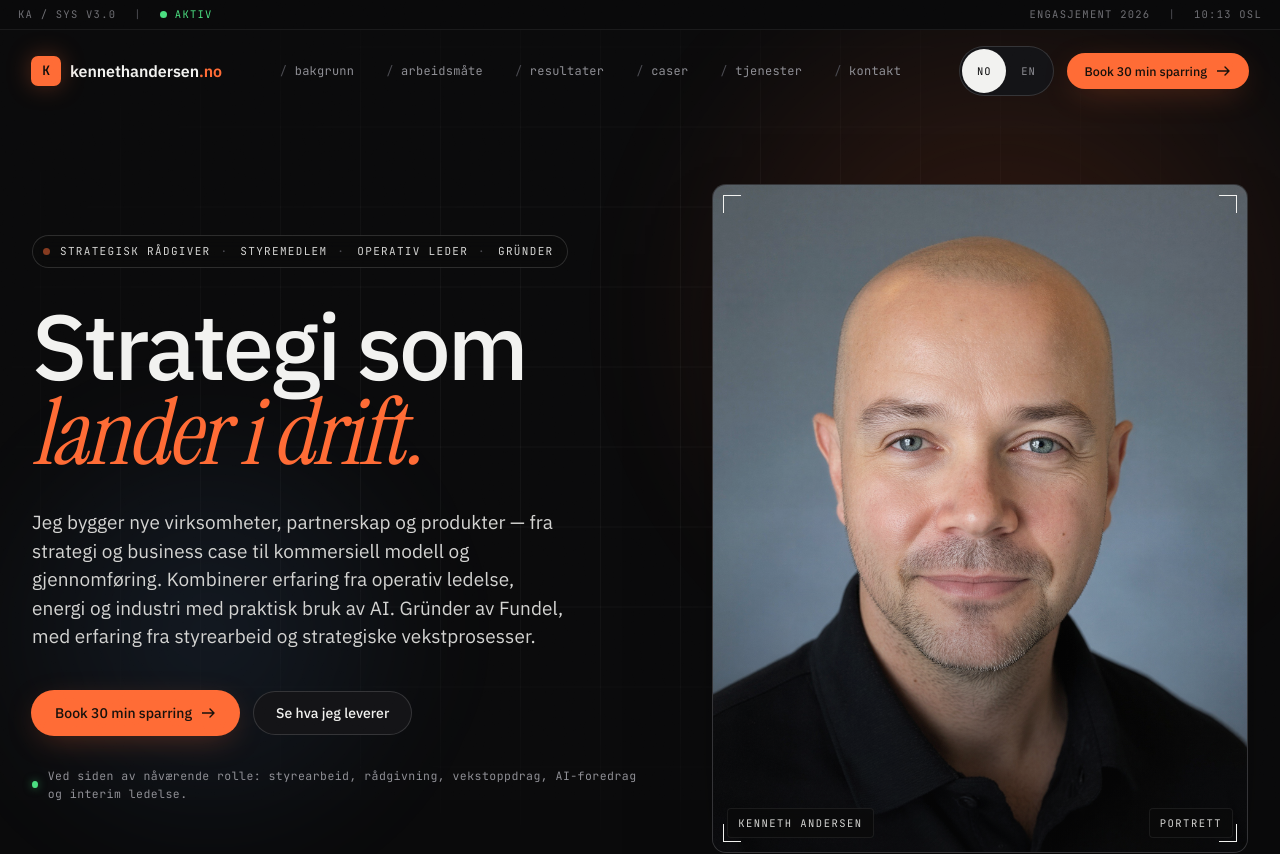
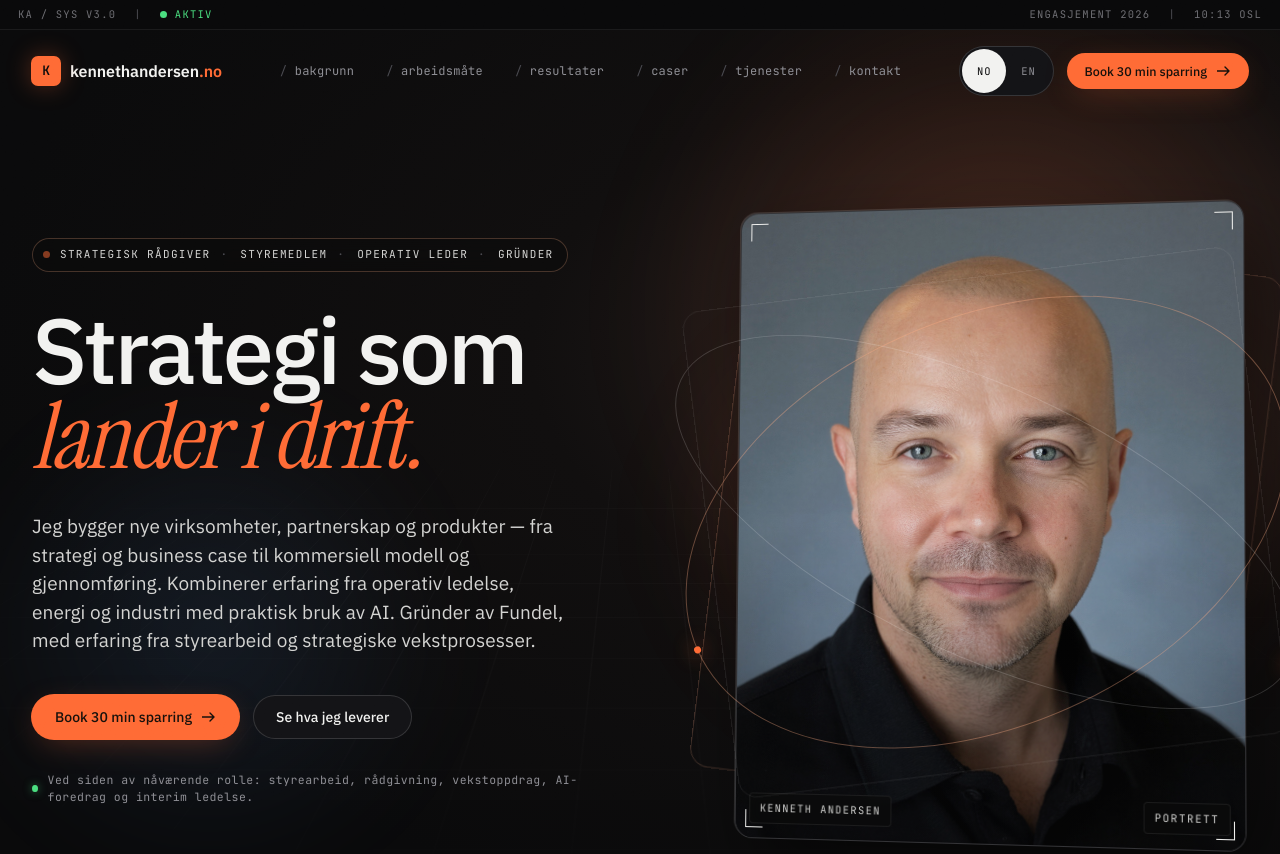
Before and after one commit to kenneth359/kenneth-andersen, a Next.js app: page / in a window 1280 px wide. Shown: the top 854 px of the page. Built offline with nearby package versions, Linux system fonts and the light colour scheme.

Commit message:
Refresh app/globals.css

```diff
--- a/app/globals.css
+++ b/app/globals.css
@@ -848,3 +848,27 @@ img { display: block; max-width: 100%; }
   /* Aside blocks */
   .aside-block { padding: 18px; }
 }
+
+/* Dimensional portrait and refined surfaces */
+.hero { isolation: isolate; background: radial-gradient(ellipse at 80% 35%, #29201e 0, #100e0e 34%, var(--bg) 72%); }
+.hero-bg .grid { opacity: .45; transform: perspective(800px) rotateX(55deg) scale(1.5); transform-origin: center 80%; }
+.hero-v1 { gap: clamp(48px, 7vw, 110px); }
+.hero-v1 h1 { position: relative; z-index: 2; }
+.portrait-stage { position: relative; width: min(100%, 510px); margin: 20px auto; perspective: 1200px; }
+.portrait-stage::before, .portrait-stage::after { content: ""; position: absolute; inset: 5% -4%; border: 1px solid rgba(255,176,136,.22); border-radius: 20px; transform: rotate(7deg) translateZ(-40px); pointer-events: none; }
+.portrait-stage::after { inset: 9% -8%; border-color: rgba(255,255,255,.08); transform: rotate(-7deg) translateZ(-80px); }
+.portrait-glow { position: absolute; inset: 10% -15%; background: radial-gradient(ellipse, rgba(255,107,53,.3), transparent 68%); filter: blur(45px); }
+.orbit { position: absolute; z-index: 2; inset: 18% -12%; border: 1px solid rgba(255,176,136,.35); border-radius: 50%; transform: rotate(-24deg); pointer-events: none; }
+.orbit-two { inset: 29% -16%; border-color: rgba(255,255,255,.16); transform: rotate(25deg); }
+.orbit-one::after, .orbit-two::after { content: ""; position: absolute; top: 49%; left: -4px; width: 7px; height: 7px; border-radius: 50%; background: var(--accent); box-shadow: 0 0 20px var(--accent); }
+.orbit-two::after { left: auto; right: -4px; background: #fff; }
+.photo-frame { transform: rotateY(-6deg) rotateX(2deg); border-radius: 18px; box-shadow: 24px 32px 80px rgba(0,0,0,.55), -1px -1px 0 rgba(255,255,255,.15); }
+.photo-frame img { filter: contrast(1.03) brightness(.9); }
+.hero-eyebrow { border-color: rgba(255,176,136,.24); }
+.service, .testimonial, .contact-card, .avail-card, .aside-block { background: linear-gradient(145deg, rgba(39,38,40,.95), rgba(19,19,22,.98)); box-shadow: inset 0 1px rgba(255,255,255,.05), 0 20px 45px -35px #000; }
+.service { transform-style: preserve-3d; }
+.service:hover { transform: translateY(-5px); box-shadow: inset 0 1px rgba(255,255,255,.1), 0 24px 48px -28px rgba(255,107,53,.3); }
+:focus-visible { outline: 2px solid var(--accent-2); outline-offset: 4px; }
+@media (max-width: 980px) { .portrait-stage { width: min(76%, 460px); } }
+@media (max-width: 480px) { .portrait-stage { width: min(76%, 290px); margin: 18px auto 8px; } .photo-frame { max-width: none; } .orbit { inset-inline: -10%; } .orbit-two { inset-inline: -13%; } }
+@media (prefers-reduced-motion: reduce) { *, *::before, *::after { animation-duration: .01ms !important; animation-iteration-count: 1 !important; scroll-behavior: auto !important; } }
```
